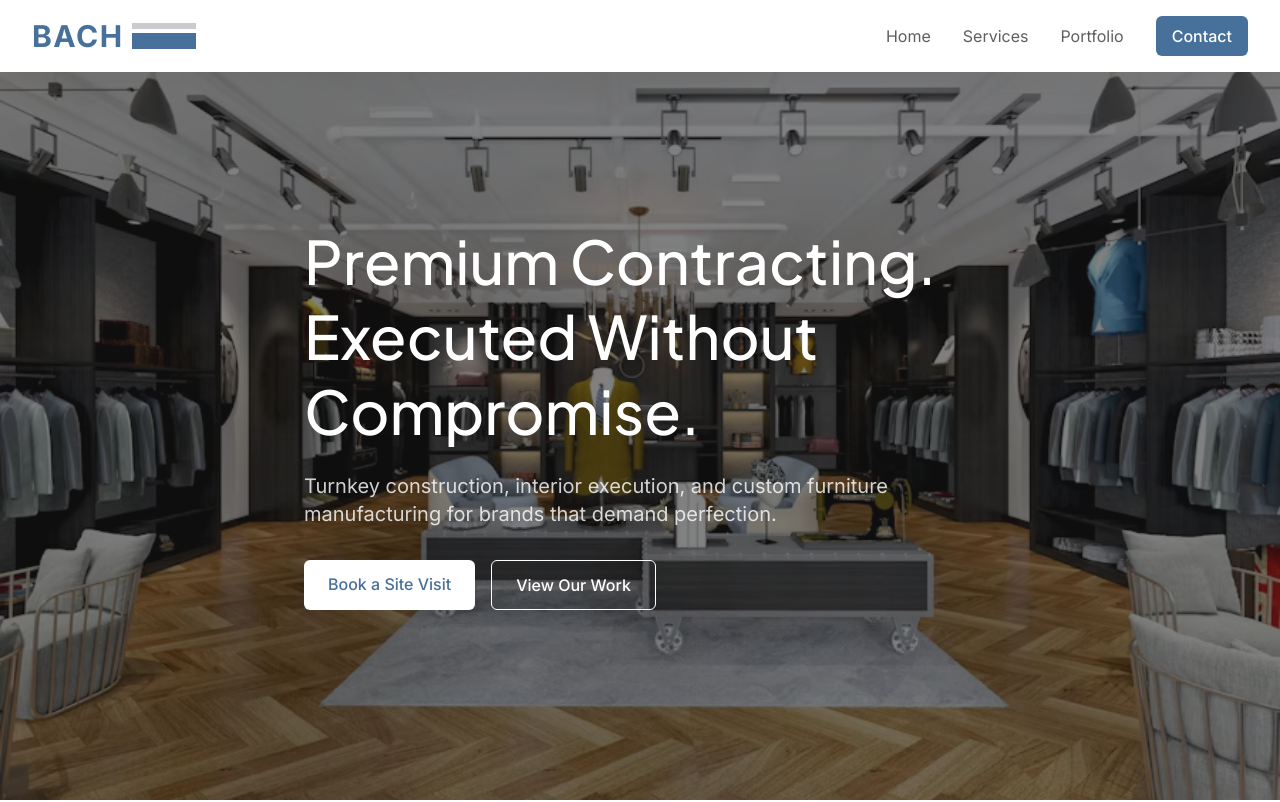
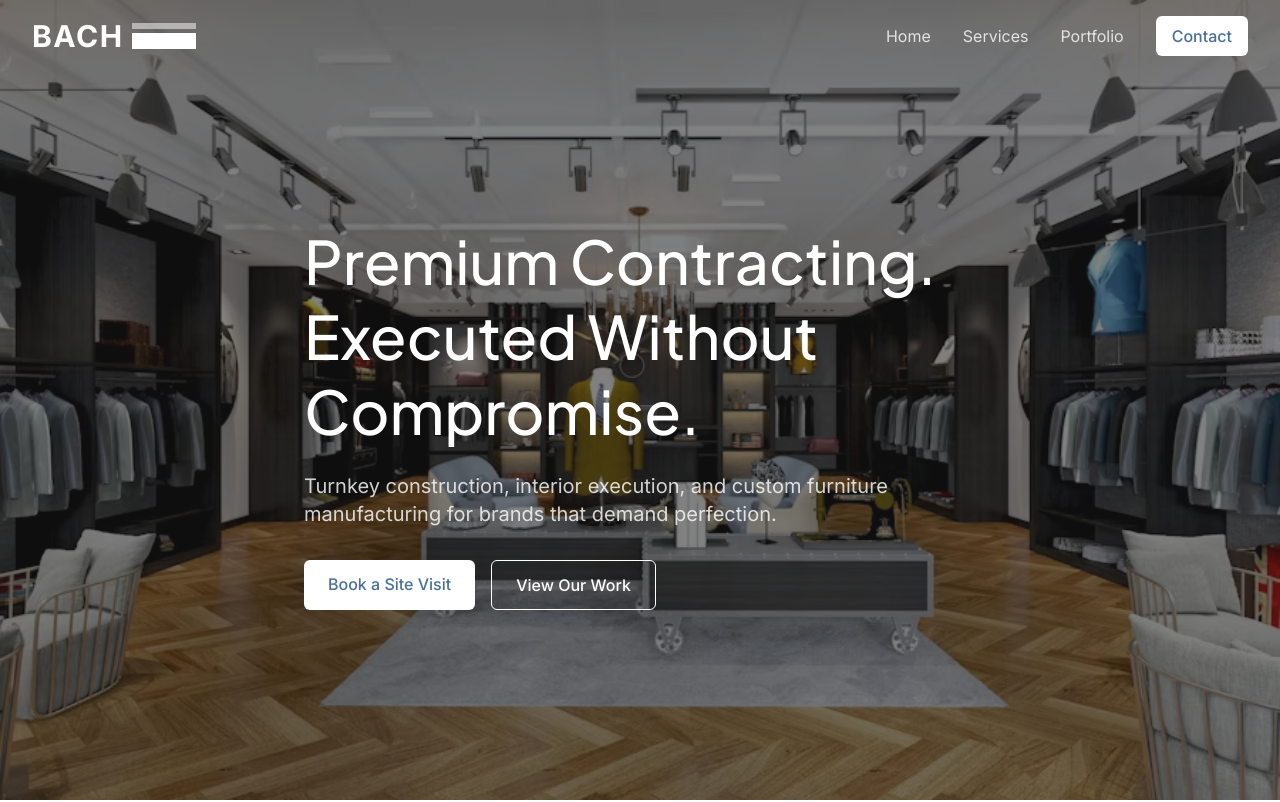
Before and after one commit to CheezyMansour/bach-landing-page, a Next.js app: page / in a window 1280 px wide. Shown: the top 802 px of the page. Built offline with nearby package versions, Linux system fonts and the light colour scheme.

Commit message:
adjusted footer and navbar

```diff
--- a/components/Footer.tsx
+++ b/components/Footer.tsx
@@ -2,9 +2,9 @@ export default function Footer() {
   return (
     <footer id="contact" className="bg-primary text-white py-12 md:py-16">
       <div className="max-w-7xl mx-auto px-4 md:px-6 lg:px-8">
-        <div className="grid md:grid-cols-4 gap-12">
-          {/* Logo & About */}
-          <div>
+        <div className="grid grid-cols-3 md:grid-cols-4 gap-4 md:gap-12">
+          {/* Logo & About - hidden on mobile */}
+          <div className="hidden md:block">
             <div className="mb-4 flex items-center gap-2">
               {/* White Logo */}
               <span className="font-bold text-3xl text-white tracking-wider">
@@ -23,8 +23,8 @@ export default function Footer() {
 
           {/* Quick Links */}
           <div>
-            <h3 className="font-medium mb-4">Quick Links</h3>
-            <ul className="space-y-2 text-white/60">
+            <h3 className="font-medium mb-3 md:mb-4 text-sm md:text-base">Quick Links</h3>
+            <ul className="space-y-1 md:space-y-2 text-white/60 text-xs md:text-sm">
               <li>
                 <a href="#services" className="hover:text-white">
                   Services
@@ -45,8 +45,8 @@ export default function Footer() {
 
           {/* Locations */}
           <div>
-            <h3 className="font-medium mb-4">Locations</h3>
-            <ul className="space-y-2 text-white/60 text-sm">
+            <h3 className="font-medium mb-3 md:mb-4 text-sm md:text-base">Locations</h3>
+            <ul className="space-y-1 md:space-y-2 text-white/60 text-xs md:text-sm">
               <li>Lagos</li>
               <li>Abuja</li>
               <li>Port Harcourt</li>
@@ -56,10 +56,10 @@ export default function Footer() {
 
           {/* Contact Info */}
           <div>
-            <h3 className="font-medium mb-4">Contact Us</h3>
-            <ul className="space-y-2 text-white/60 text-sm">
+            <h3 className="font-medium mb-3 md:mb-4 text-sm md:text-base">Contact Us</h3>
+            <ul className="space-y-1 md:space-y-2 text-white/60 text-xs md:text-sm">
               <li>+234 123 456 7890</li>
-              <li>info@bachcontracting.com</li>
+              <li className="break-all">info@bach.ng</li>
             </ul>
           </div>
         </div>
--- a/components/Navbar.tsx
+++ b/components/Navbar.tsx
@@ -17,35 +17,66 @@ export default function Navbar() {
   return (
     <header
       className={`fixed top-0 left-0 right-0 z-50 transition-all duration-300 ${
-        scrolled ? "bg-white shadow-sm" : "bg-white"
+        scrolled ? "bg-white shadow-sm" : "bg-transparent"
       }`}
     >
       <div className="max-w-7xl mx-auto px-4 md:px-6 lg:px-8">
         <div className="flex justify-between items-center py-4">
           {/* Logo */}
           <div className="flex items-center gap-2">
-            <span className="font-bold text-3xl text-primary tracking-wider">
+            <span
+              className={`font-bold text-3xl tracking-wider transition-colors duration-300 ${
+                scrolled ? "text-primary" : "text-white"
+              }`}
+            >
               BACH
             </span>
             <div className="flex flex-col gap-1">
-              <div className="w-16 h-1.5 bg-silver" />
-              <div className="w-16 h-4 bg-primary" />
+              <div
+                className={`w-16 h-1.5 transition-colors duration-300 ${
+                  scrolled ? "bg-silver" : "bg-white/50"
+                }`}
+              />
+              <div
+                className={`w-16 h-4 transition-colors duration-300 ${
+                  scrolled ? "bg-primary" : "bg-white"
+                }`}
+              />
             </div>
           </div>
 
           <nav className="hidden md:flex items-center gap-8">
-            <a href="#home" className="text-dark/70 hover:text-dark">
+            <a
+              href="#home"
+              className={`transition-colors duration-300 ${
+                scrolled ? "text-dark/70 hover:text-dark" : "text-white/80 hover:text-white"
+              }`}
+            >
               Home
             </a>
-            <a href="#services" className="text-dark/70 hover:text-dark">
+            <a
+              href="#services"
+              className={`transition-colors duration-300 ${
+                scrolled ? "text-dark/70 hover:text-dark" : "text-white/80 hover:text-white"
+              }`}
+            >
               Services
             </a>
-            <a href="#portfolio" className="text-dark/70 hover:text-dark">
+            <a
+              href="#portfolio"
+              className={`transition-colors duration-300 ${
+                scrolled ? "text-dark/70 hover:text-dark" : "text-white/80 hover:text-white"
+              }`}
+            >
               Portfolio
             </a>
             <a
               href="#contact"
-              className="bg-primary text-white hover:bg-primary-hover px-4 py-2 rounded-md font-medium"
+              className={`px-4 py-2 rounded-md font-medium transition-colors duration-300 ${
+                scrolled
+                  ? "bg-primary text-white hover:bg-primary-hover"
+                  : "bg-white text-primary hover:bg-white/90"
+              }`}
             >
               Contact
             </a>
```
